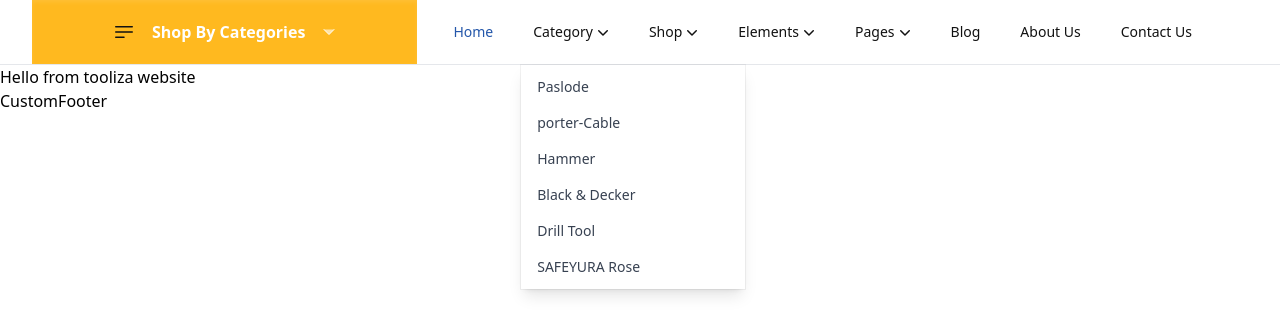
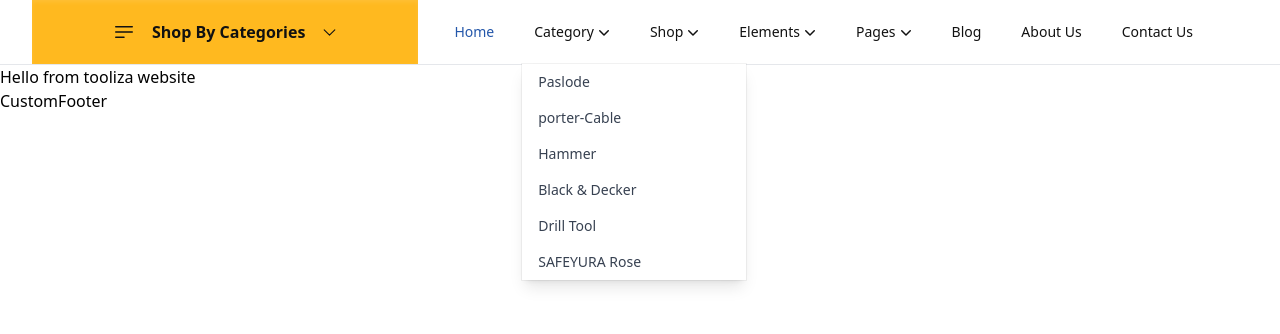
Before and after one commit to Elsoltan98/Tooliza, a React (Vite) app: page / in a window 1280 px wide. Both pictures are taken after a click on the button "Category". Shown: the top 334 px of the page. Built offline with nearby package versions, Linux system fonts and the light colour scheme.

Commit message:
Fix some styles in navbar

```diff
--- a/src/components/Navbar/Components/DropDownMenu.tsx
+++ b/src/components/Navbar/Components/DropDownMenu.tsx
@@ -33,8 +33,8 @@ const DropDownMenu: FC<NavbarItem> = ({ name, current, childs }) => {
         leaveFrom="transform opacity-100 scale-100"
         leaveTo="transform opacity-0 scale-95"
       >
-        <MenuItems className="absolute left-0 top-[43px] z-10 mt-2 w-56 origin-top-right bg-white shadow-lg ring-1 ring-black ring-opacity-5 focus:outline-none ">
-          <div className="py-1">
+        <MenuItems className="absolute left-0 top-[50px] z-10 w-56 origin-top-right bg-white shadow-lg ring-1 ring-black ring-opacity-5 focus:outline-none ">
+          <div>
             {childs?.map((child: ChildItem) => (
               <MenuItemComponent key={child.name} child={child} />
             ))}
--- a/src/components/Navbar/Components/NavbarDropDown.tsx
+++ b/src/components/Navbar/Components/NavbarDropDown.tsx
@@ -9,13 +9,13 @@ interface NavbarDropDownProps {
 }
 
 const NavbarDropDown: FC<NavbarDropDownProps> = ({ data }) => {
-  const [navbarData, setNavbarData] = useState(data);
+  const [, setNavbarData] = useState(data);
 
   const toggleCurrent = (index: number) => {
     setNavbarData((prevData) => {
       return prevData.map((item, i) => {
         if (i === index) {
-          item.current = !item.current;
+          if (!item.current) item.current = !item.current;
         } else {
           item.current = false;
         }
--- a/src/components/Navbar/Components/SubMenu.tsx
+++ b/src/components/Navbar/Components/SubMenu.tsx
@@ -21,7 +21,9 @@ const SubMenu: FC<{ child: ChildItem }> = ({ child }) => {
         >
           {child.name}
           <ChevronRightIcon
-            className="mr-1 h-3 w-3 text-textBlack hover:text-white"
+            className={classNames(
+              "mr-1 h-3 w-3 hover:text-white text-textBlack"
+            )}
             aria-hidden="true"
           />
         </MenuButton>
--- a/src/components/Navbar/index.tsx
+++ b/src/components/Navbar/index.tsx
@@ -35,10 +35,10 @@ export default function CustomNavbar() {
               </div>
               <div className="flex flex-1 justify-center items-center sm:justify-start">
                 <Menu>
-                  <MenuButton className="inline-flex h-16 items-center gap-2  bg-primary py-1.5 px-20 text-15 font-semibold text-white shadow-inner shadow-white/10 focus:outline-none data-[focus]:outline-1 data-[focus]:outline-white">
+                  <MenuButton className="inline-flex h-16 items-center gap-2  bg-primary py-1.5 px-20 text-15 font-semibold text-textBlack shadow-inner shadow-white/10 focus:outline-none data-[focus]:outline-1 data-[focus]:outline-white">
                     <Bars3BottomLeftIcon className="size-8 pr-2 text-textBlack" />
                     Shop By Categories
-                    <ChevronDownIcon className="size-6 pl-2 fill-white/60" />
+                    <ChevronDownIcon className="size-[25px] pl-2" />
                   </MenuButton>
                 </Menu>
                 <NavbarDropDown data={navbarData} />
```
